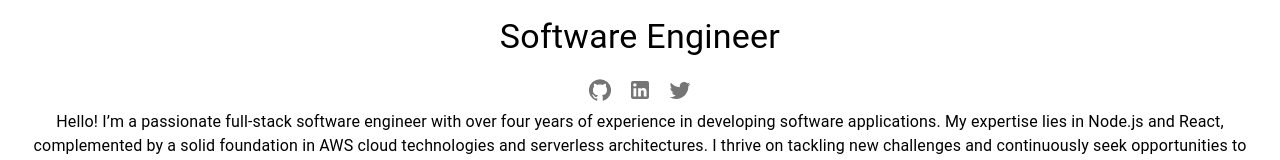
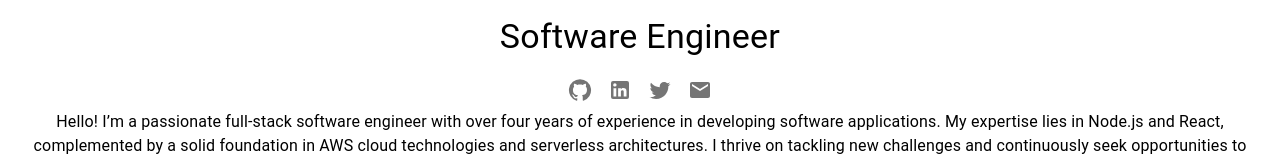
Before and after one commit to mfmafkar/mfmafkar.github.io, a React (Vite) app: page / in a window 1280 px wide. Shown: the part 315-475 px from the top of the page. Built offline with nearby package versions, Linux system fonts and the light colour scheme.

Commit message:
feat: Added mailto option to portofolio

```diff
--- a/src/components/SocialLinks.tsx
+++ b/src/components/SocialLinks.tsx
@@ -2,6 +2,7 @@ import { Box, IconButton } from '@mui/material';
 import LinkedInIcon from '@mui/icons-material/LinkedIn';
 import GitHubIcon from '@mui/icons-material/GitHub';
 import TwitterIcon from '@mui/icons-material/Twitter';
+import EmailIcon from '@mui/icons-material/Email';
 
 const SocialLinks = () => {
   return (
@@ -29,8 +30,12 @@ const SocialLinks = () => {
         >
           <TwitterIcon />
         </IconButton>
+        <IconButton aria-label="Email" href="mailto:mfmafkar@gmail.com">
+          <EmailIcon />
+        </IconButton>
       </Box>
     </Box>
   );
 };
+
 export default SocialLinks;
```
